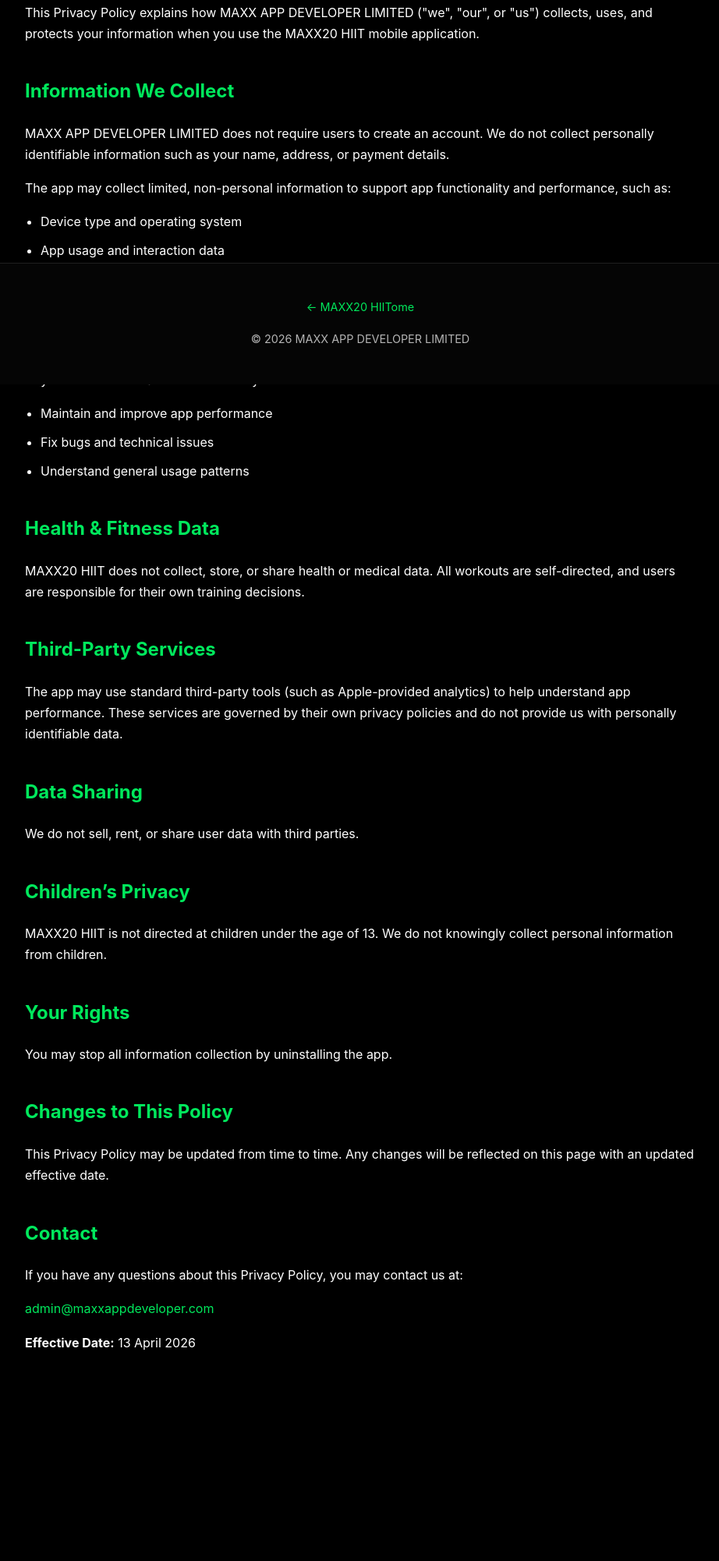
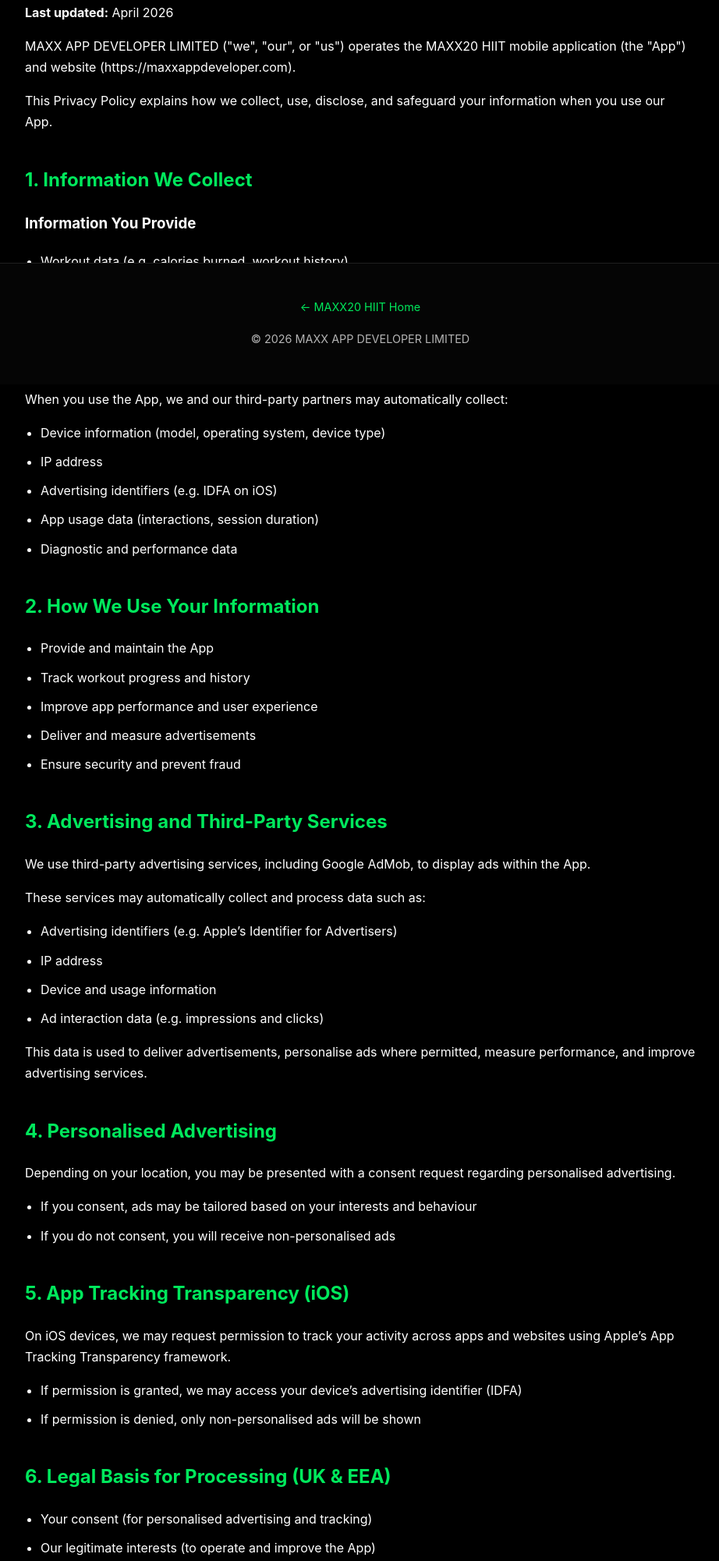
Before and after one commit to acully94/MAXX-App-Developer, a plain HTML site: page apps/maxx20/privacy.html in a window 1280 px wide. Shown: the part 307-2309 px from the top of the page at 78% size, without its empty margins (178-1100 px from the left). Before the commit the page ends 2265 px from the top, so only its background shows below. Drawn offline with Linux system fonts and the light colour scheme.

Commit message:
Update privacy.html

```diff
--- a/apps/maxx20/privacy.html
+++ b/apps/maxx20/privacy.html
@@ -95,95 +95,134 @@
   </header>
 
   <main>
+
+    <p><strong>Last updated:</strong> April 2026</p>
+
     <p>
-      This Privacy Policy explains how MAXX APP DEVELOPER LIMITED ("we", "our", or "us") collects,
-      uses, and protects your information when you use the MAXX20 HIIT mobile
-      application.
-    </p>
-
-    <h2>Information We Collect</h2>
-    <p>
-      MAXX APP DEVELOPER LIMITED does not require users to create an account.
-      We do not collect personally identifiable information such as your name,
-      address, or payment details.
+      MAXX APP DEVELOPER LIMITED ("we", "our", or "us") operates the MAXX20 HIIT mobile application (the "App") and website (https://maxxappdeveloper.com).
     </p>
 
     <p>
-      The app may collect limited, non-personal information to support app
-      functionality and performance, such as:
+      This Privacy Policy explains how we collect, use, disclose, and safeguard your information when you use our App.
     </p>
 
+    <h2>1. Information We Collect</h2>
+
+    <h3>Information You Provide</h3>
     <ul>
-      <li>Device type and operating system</li>
-      <li>App usage and interaction data</li>
-      <li>Crash and performance diagnostics</li>
+      <li>Workout data (e.g. calories burned, workout history)</li>
+      <li>Settings and preferences</li>
+    </ul>
+    <p>This data is stored locally on your device unless otherwise stated.</p>
+
+    <h3>Automatically Collected Information</h3>
+    <p>When you use the App, we and our third-party partners may automatically collect:</p>
+    <ul>
+      <li>Device information (model, operating system, device type)</li>
+      <li>IP address</li>
+      <li>Advertising identifiers (e.g. IDFA on iOS)</li>
+      <li>App usage data (interactions, session duration)</li>
+      <li>Diagnostic and performance data</li>
     </ul>
 
-    <h2>How Information Is Used</h2>
+    <h2>2. How We Use Your Information</h2>
+    <ul>
+      <li>Provide and maintain the App</li>
+      <li>Track workout progress and history</li>
+      <li>Improve app performance and user experience</li>
+      <li>Deliver and measure advertisements</li>
+      <li>Ensure security and prevent fraud</li>
+    </ul>
+
+    <h2>3. Advertising and Third-Party Services</h2>
     <p>
-      Any collected information is used solely to:
+      We use third-party advertising services, including Google AdMob, to display ads within the App.
+    </p>
+    <p>These services may automatically collect and process data such as:</p>
+    <ul>
+      <li>Advertising identifiers (e.g. Apple’s Identifier for Advertisers)</li>
+      <li>IP address</li>
+      <li>Device and usage information</li>
+      <li>Ad interaction data (e.g. impressions and clicks)</li>
+    </ul>
+    <p>This data is used to deliver advertisements, personalise ads where permitted, measure performance, and improve advertising services.</p>
+
+    <h2>4. Personalised Advertising</h2>
+    <p>
+      Depending on your location, you may be presented with a consent request regarding personalised advertising.
+    </p>
+    <ul>
+      <li>If you consent, ads may be tailored based on your interests and behaviour</li>
+      <li>If you do not consent, you will receive non-personalised ads</li>
+    </ul>
+
+    <h2>5. App Tracking Transparency (iOS)</h2>
+    <p>
+      On iOS devices, we may request permission to track your activity across apps and websites using Apple’s App Tracking Transparency framework.
+    </p>
+    <ul>
+      <li>If permission is granted, we may access your device’s advertising identifier (IDFA)</li>
+      <li>If permission is denied, only non-personalised ads will be shown</li>
+    </ul>
+
+    <h2>6. Legal Basis for Processing (UK & EEA)</h2>
+    <ul>
+      <li>Your consent (for personalised advertising and tracking)</li>
+      <li>Our legitimate interests (to operate and improve the App)</li>
+    </ul>
+
+    <h2>7. Data Storage and Security</h2>
+    <ul>
+      <li>Workout data is primarily stored locally on your device</li>
+      <li>We implement reasonable security measures</li>
+      <li>No system is completely secure</li>
+    </ul>
+
+    <h2>8. Data Sharing</h2>
+    <p>We do not sell your personal data.</p>
+    <p>We may share data with:</p>
+    <ul>
+      <li>Advertising partners (e.g. Google AdMob)</li>
+      <li>Service providers supporting the App</li>
+      <li>Authorities where required by law</li>
+    </ul>
+
+    <h2>9. Your Privacy Rights (UK & EEA)</h2>
+    <ul>
+      <li>Access your data</li>
+      <li>Request deletion</li>
+      <li>Restrict or object to processing</li>
+      <li>Withdraw consent</li>
+    </ul>
+
+    <h2>10. Children’s Privacy</h2>
+    <p>
+      The App is not intended for children under 13. We do not knowingly collect personal data from children.
     </p>
 
-    <ul>
-      <li>Maintain and improve app performance</li>
-      <li>Fix bugs and technical issues</li>
-      <li>Understand general usage patterns</li>
-    </ul>
-
-    <h2>Health & Fitness Data</h2>
+    <h2>11. Changes to This Policy</h2>
     <p>
-      MAXX20 HIIT does not collect, store, or share health or medical data.
-      All workouts are self-directed, and users are responsible for their own
-      training decisions.
+      We may update this Privacy Policy from time to time. Changes will be posted on this page.
     </p>
 
-    <h2>Third-Party Services</h2>
+    <h2>12. Contact Us</h2>
     <p>
-      The app may use standard third-party tools (such as Apple-provided analytics)
-      to help understand app performance. These services are governed by their own
-      privacy policies and do not provide us with personally identifiable data.
+      Email: <a href="mailto:support@maxxappdeveloper.com">support@maxxappdeveloper.com</a><br />
+      Website: <a href="https://maxxappdeveloper.com">maxxappdeveloper.com</a>
     </p>
 
-    <h2>Data Sharing</h2>
+    <h2>13. App-Ads.txt Compliance</h2>
     <p>
-      We do not sell, rent, or share user data with third parties.
+      Our authorised sellers file is available at:<br />
+      <a href="https://maxxappdeveloper.com/app-ads.txt">maxxappdeveloper.com/app-ads.txt</a>
     </p>
 
-    <h2>Children’s Privacy</h2>
-    <p>
-      MAXX20 HIIT is not directed at children under the age of 13.
-      We do not knowingly collect personal information from children.
-    </p>
-
-    <h2>Your Rights</h2>
-    <p>
-      You may stop all information collection by uninstalling the app.
-    </p>
-
-    <h2>Changes to This Policy</h2>
-    <p>
-      This Privacy Policy may be updated from time to time.
-      Any changes will be reflected on this page with an updated effective date.
-    </p>
-
-    <h2>Contact</h2>
-    <p>
-      If you have any questions about this Privacy Policy, you may contact us at:
-    </p>
-
-    <p>
-      <a href="mailto:admin@maxxappdeveloper.com">admin@maxxappdeveloper.com</a>
-    </p>
-
-    <p>
-      <strong>Effective Date:</strong> 13 April 2026
-    </p>
   </main>
 
-<footer style="position:sticky; bottom:0; background:#050505;">
-  <p><a href="index.html">← MAXX20 HIITome</a></p>
-  <p>© 2026 MAXX APP DEVELOPER LIMITED</p>
-</footer>
+  <footer style="position:sticky; bottom:0; background:#050505;">
+    <p><a href="index.html">← MAXX20 HIIT Home</a></p>
+    <p>© 2026 MAXX APP DEVELOPER LIMITED</p>
+  </footer>
 
 </body>
 </html>
```
